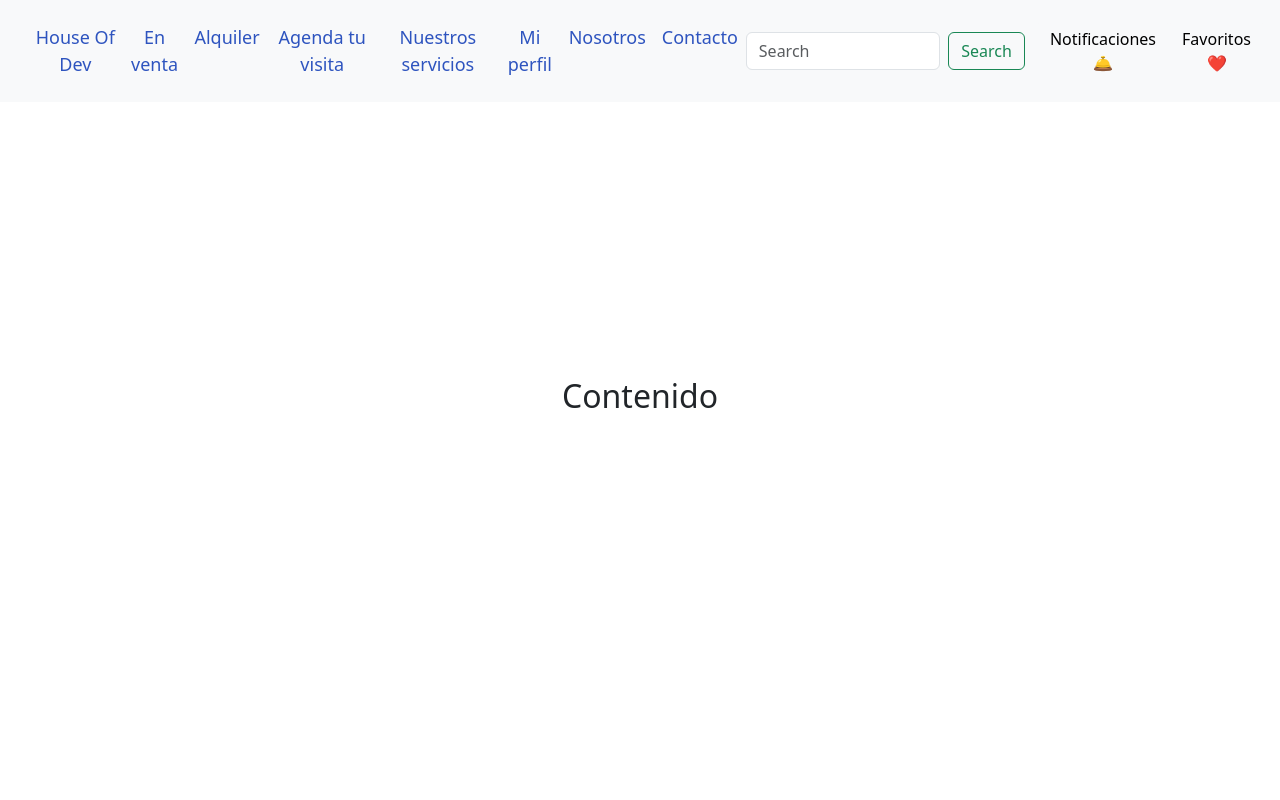
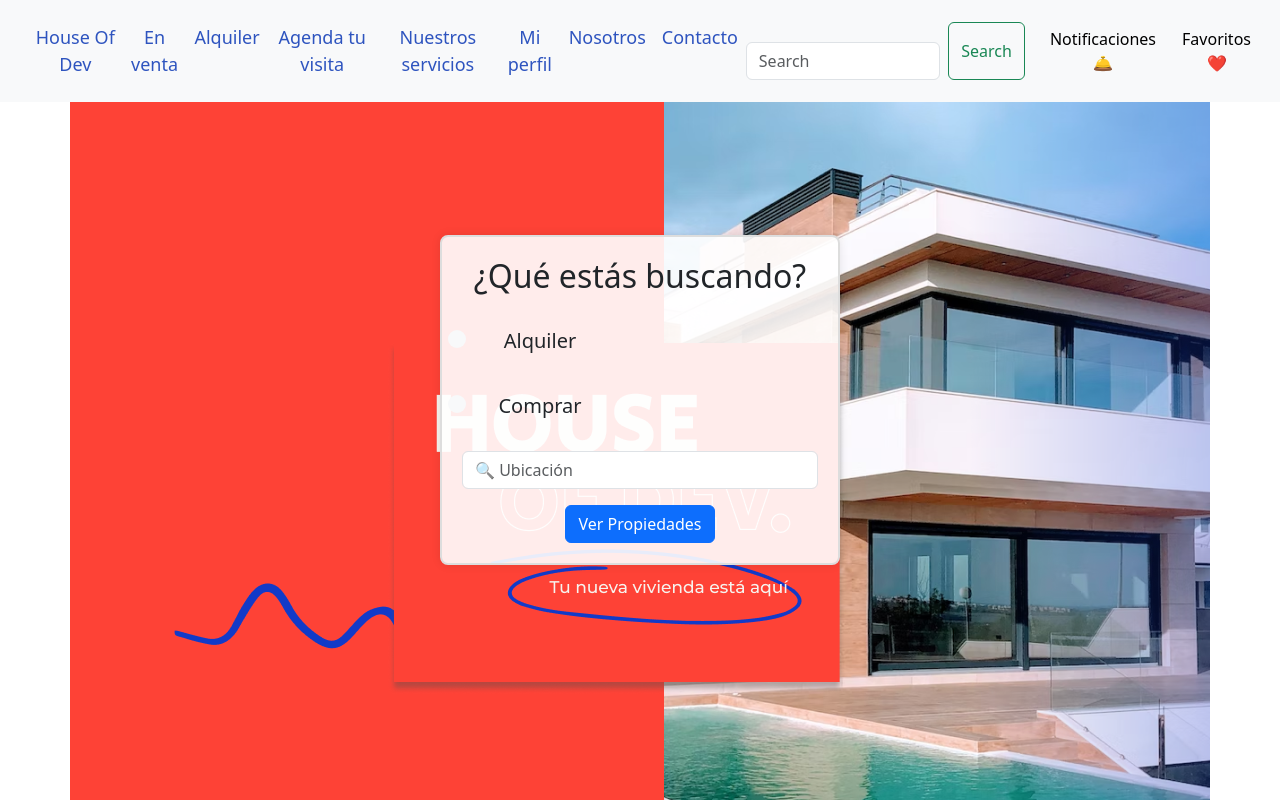
Before and after one commit to hernanortiz18/houseOfDev-src, a React (Vite) app in the folder Front/: page /contenido in a window 1280 px wide. Built offline with nearby package versions, Linux system fonts and the light colour scheme; no server answers.

Commit message:
change contenido

```diff
--- a/Front/src/components/Contenido.jsx
+++ b/Front/src/components/Contenido.jsx
@@ -1,12 +1,55 @@
 import React from "react";
 import Navbar from "../commons/Navbar";
+import "../styles/contenido.scss";
+import { Link } from "react-router-dom";
 
+//import "../styles/navbar.scss";
 function Contenido() {
   return (
-    <>
+    <div className="container">
       <Navbar />
-      <h2>Contenido</h2>
-    </>
+      <div className="form-container">
+        <h2>¿Qué estás buscando?</h2>
+        <form>
+          <div className="form-check">
+            <input
+              className="form-check-input"
+              type="radio"
+              name="opcionBusqueda"
+              id="alquiler"
+              value="alquiler"
+            />
+            <label className="form-check-label" htmlFor="alquiler">
+              Alquiler
+            </label>
+          </div>
+          <div className="form-check">
+            <input
+              className="form-check-input"
+              type="radio"
+              name="opcionBusqueda"
+              id="comprar"
+              value="comprar"
+            />
+            <label className="form-check-label" htmlFor="comprar">
+              Comprar
+            </label>
+          </div>
+          <div className="mb-3">
+            <input
+              type="text"
+              className="form-control"
+              placeholder="🔍 Ubicación"
+            />
+          </div>
+          <Link>
+            <button type="button" className="btn btn-primary">
+              Ver Propiedades
+            </button>
+          </Link>
+        </form>
+      </div>
+    </div>
   );
 }
 
--- /dev/null
+++ b/Front/src/styles/contenido.scss
@@ -0,0 +1,52 @@
+.container {
+  display: flex;
+  flex-direction: column;
+  align-items: center;
+  justify-content: center;
+  height: 100vh;
+  background-image: url("../assets/img/Thumbnail.png");
+}
+
+.form-container {
+  border: 2px solid #ddd; // Borde alrededor del formulario
+  border-radius: 8px;
+  padding: 20px;
+  width: 400px;
+  text-align: center;
+  background: rgba(255, 255, 255, 0.9);
+  box-shadow: 0 0 10px rgba(0, 0, 0, 0.1);
+}
+
+h2 {
+  margin-bottom: 20px;
+}
+
+.form-check {
+  margin-bottom: 15px;
+
+  border-radius: 5px;
+  padding: 10px;
+}
+
+.form-check-input {
+  background-color: #f8f9fa;
+  border: none;
+  margin-right: 5px;
+  height: 18px;
+  width: 18px;
+  cursor: pointer;
+  transition: background-color 0.3s ease;
+}
+input {
+  cursor: pointer;
+}
+
+.form-check-label {
+  margin: 0;
+  margin-right: 200px;
+  cursor: pointer;
+  font-size: 20px;
+}
+.form-control {
+  margin-top: 20px;
+}
```
